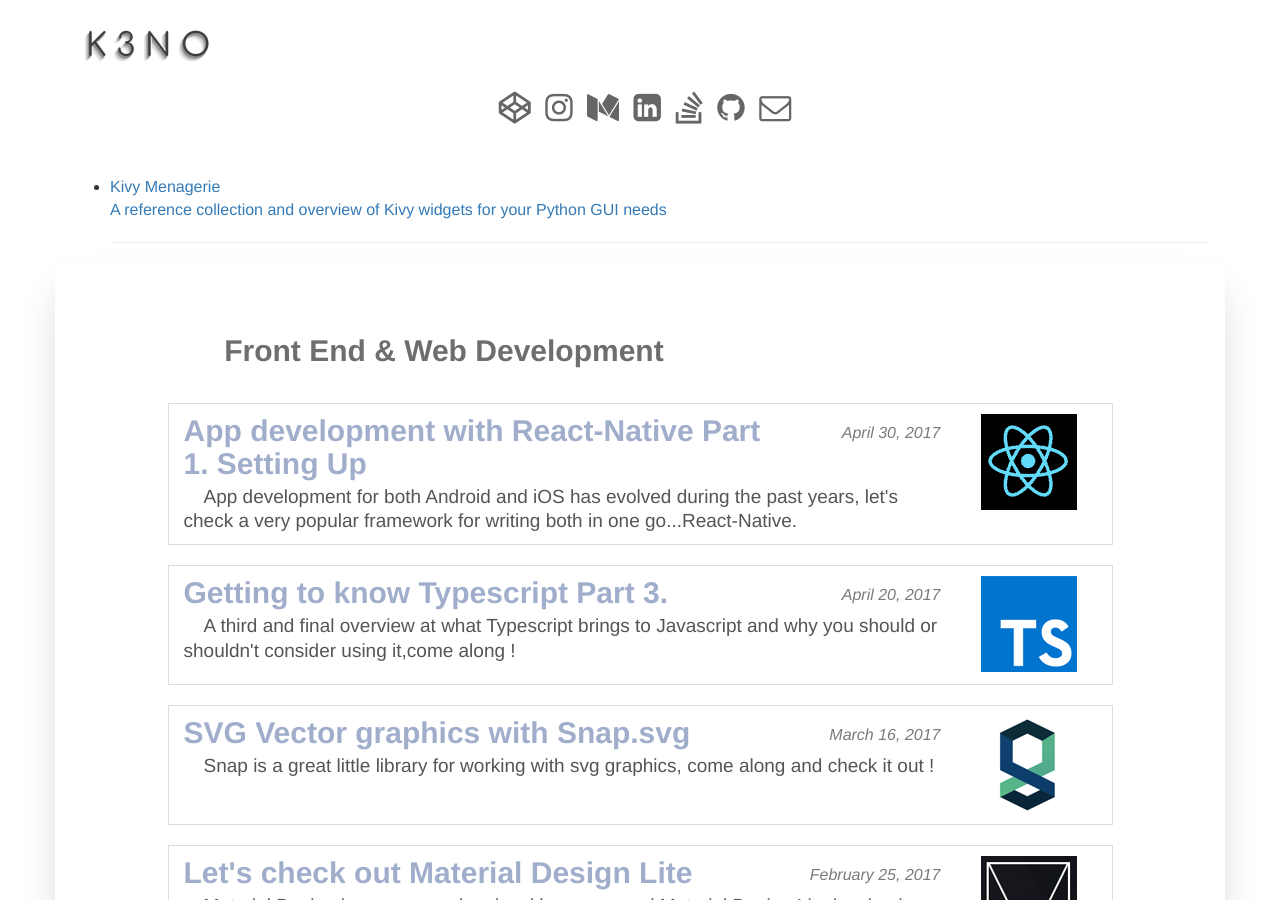
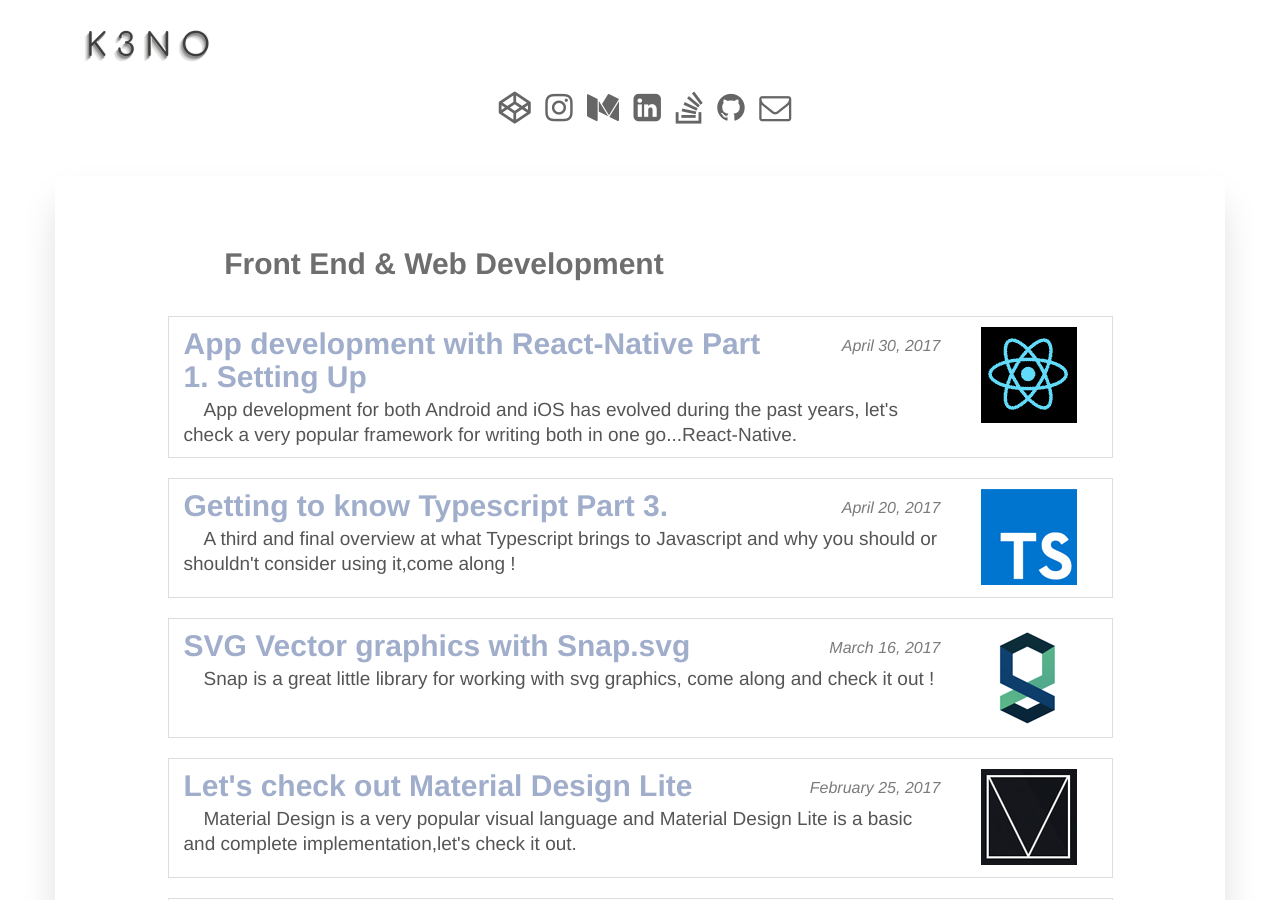
Before and after one commit to KenoLeon/Front-End-Web-Dev-UI-UX, a Jekyll site: the page built from index.html, in a window 1280 px wide and 900 px high. Built offline with Jekyll 4.4.1, drawn with Linux system fonts in a browser that asks for light colours; nearby versions of some CDN libraries.

Commit message:
non jekill

```diff
--- a/index.html
+++ b/index.html
@@ -2,23 +2,6 @@
 layout: default
 title: K3no.com Fron End Web Development, UI,UX Design
 ---
-
-
-<div class="mdl-grid mdl-cell mdl-cell--12-col mdl-cell--12-col-tablet mdl-card mdl-shadow--2dp">
-
-          <ul class="demo-list-item mdl-list blockchainArticles">
-
-            <li class="mdl-list__item">
-              <span class="mdl-list__item-primary-content">
-      <a href="https://medium.com/@k3no/kivy-menagerie-af6a53e74695" target="_blank">Kivy Menagerie
-        <br>
-    <span class="secondary" >A reference collection and overview of Kivy widgets for your Python GUI needs</span>
-              <hr />
-              </a>
-              </span>
-            </li>
-</ul>
-</div>
 
 
 
```
